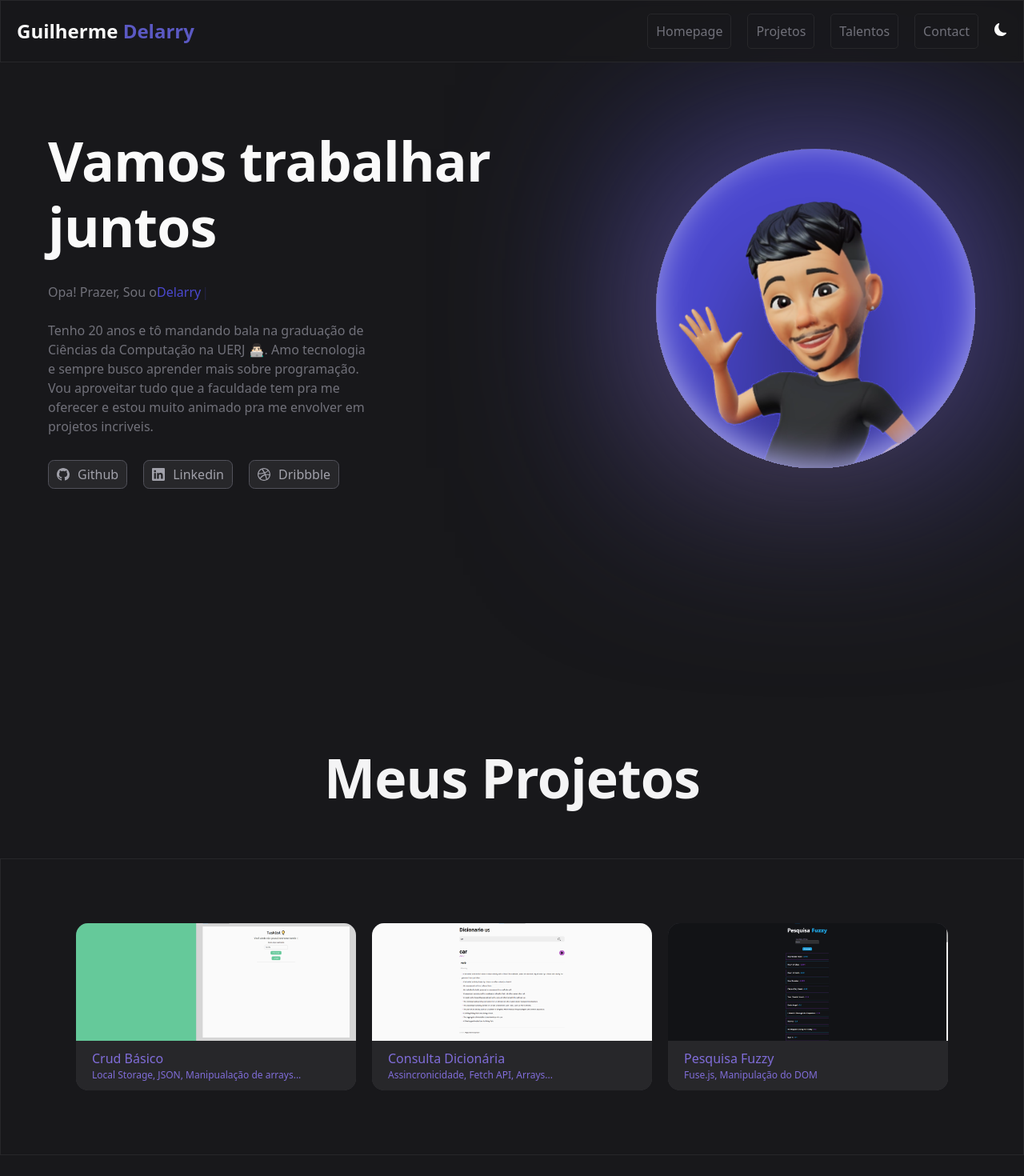
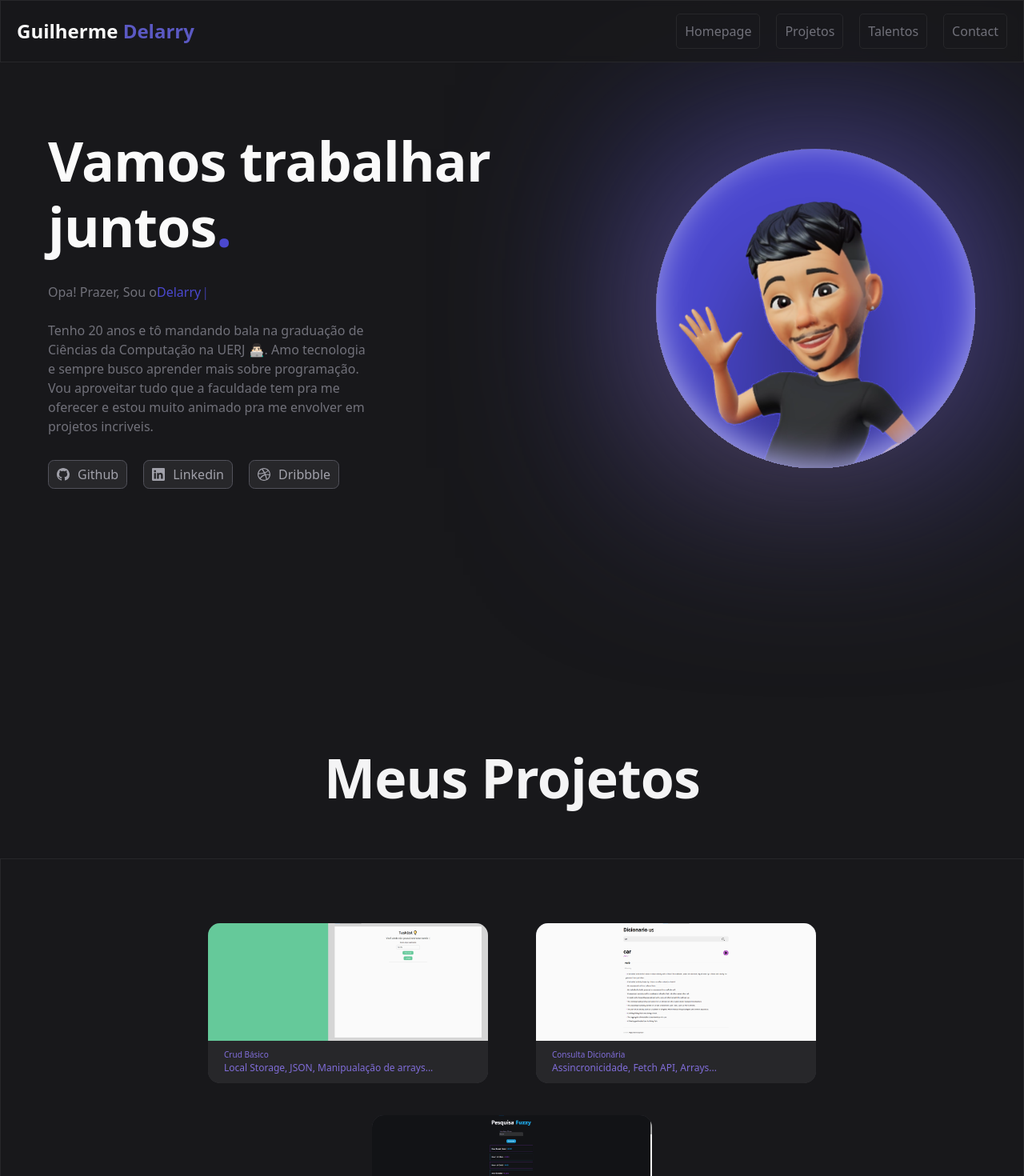
Before and after one commit to Delarry021/portifolio-2023, a Next.js app: page / in a window 1280 px wide. Shown: the top 1470 px of the page at 80% size. Built offline with nearby package versions, Linux system fonts and the light colour scheme.

Commit message:
Update Files

```diff
--- a/src/components/Botao.jsx
+++ b/src/components/Botao.jsx
@@ -3,7 +3,8 @@ import Link from "next/link";
 export default function Botao(props) {
   return (
     <Link href="mailto:delarryguilherme@gmail.com?subject=Portifólio">
-      <button className="hover:scale-110 transition ease-in-out  duration-500 bg-royalblue-700 font-semibold py-4 px-8 rounded-2xl">
+      <button className="hover:scale-110 transition ease-in-out  duration-500 bg-royalblue-700 font-semibold py-4 px-8 rounded-2xl flex items-center gap-4">
+        {props.icone}
         {props.texto}
       </button>
     </Link>
--- /dev/null
+++ b/src/components/Upper.jsx
@@ -0,0 +1,12 @@
+import Link from "next/link";
+import { BsFillArrowUpCircleFill } from "react-icons/bs"
+
+export default function Upper() {
+  return (
+    <div className="xl:flex hidden fixed bottom-16 right-16 text-[40px]">
+      <Link href={"#homepage"}>
+        <BsFillArrowUpCircleFill />
+      </Link>
+    </div>
+  );
+};
--- a/src/components/sessions/Contact.jsx
+++ b/src/components/sessions/Contact.jsx
@@ -1,13 +1,17 @@
 import Image from "next/image";
 import Botao from "../Botao";
 import Linhas from "../../../resources/linhas.svg"
+import { AiFillMail } from "react-icons/ai";
 
 export default function Contact(params) {
   return (
-    <section className="py-64 mb-96 text-center place-items-center flex justify-center flex-col gap-16" id="contact">
+    <section
+      className="py-64 mb-96 text-center place-items-center flex justify-center flex-col gap-16"
+      id="contact"
+    >
       <h1>Me fale sobre nosso próximo projeto</h1>
-      <Image className="-translate-y-20 translate-x-60" src={Linhas}/>
-      <Botao texto="Entre em contato"/>
+      <Image className="xl:hidden -translate-y-20 translate-x-60" src={Linhas} />
+      <Botao icone={<AiFillMail />} texto="Entre em contato"/>
     </section>
   );
 };
--- a/src/components/sessions/Header.jsx
+++ b/src/components/sessions/Header.jsx
@@ -12,16 +12,12 @@ export default function Header() {
     fixed w-full
     ">
       <Logo/>
-      <ul className="flex gap-8">
+      <ul className="xl:hidden flex gap-8">
         <Links link="#homepage" texto="Homepage"/>
         <Links link="#projects" texto="Projetos" />
         <Links link="#talentos" texto="Talentos"/>
         <Links link="#contact" texto="Contact"></Links>
-        <li>
-          <button>
-            <BsFillMoonFill />
-          </button>
-        </li>
+
       </ul>
     </header>
   );
--- a/src/components/sessions/Homepage.jsx
+++ b/src/components/sessions/Homepage.jsx
@@ -9,11 +9,11 @@ export default function Homepage(params) {
       className="py-64 justify-center items-center flex gap-32"
       id="homepage"
     >
-      <div className="text-left flex flex-col gap-12" id="conteudo">
-        <h1>Vamos trabalhar juntos</h1>
+      <div className="xl:text-center xl:items-center text-left flex flex-col gap-12" id="conteudo">
+        <h1>Vamos trabalhar juntos<span className="text-royalblue-700">.</span></h1>
         <p className="text-zinc-500">
           Opa! Prazer, Sou o
-          <div className="text-royalblue-700 relative -top-[24px] left-[136px]">
+          <span className="text-royalblue-700 relative -top-[24px] xl:left-[84px] xl:-top-[18px] left-[136px]">
             <Typewriter
               options={{
                 strings: ["Guilherme", "Delarry"],
@@ -21,7 +21,7 @@ export default function Homepage(params) {
                 loop: true,
               }}
             />
-          </div>
+          </span>
           Tenho 20 anos e tô mandando bala na graduação de Ciências da
           Computação na UERJ 👨🏻‍💻. Amo tecnologia e sempre busco aprender mais
           sobre programação. Vou aproveitar tudo que a faculdade tem pra me
@@ -45,7 +45,7 @@ export default function Homepage(params) {
           />
         </div>
       </div>
-      <div id="avatar">
+      <div className="xl:hidden" id="avatar">
         <Avatar tamanho={400} />
       </div>
     </main>
--- a/src/components/sessions/Projects.jsx
+++ b/src/components/sessions/Projects.jsx
@@ -10,7 +10,7 @@ export default function Projects() {
       id="projects"
     >
       <h1 className="self-center">Meus Projetos</h1>
-      <div className="border border-solid border-zinc-200 p-32 flex justify-center">
+      <div className="flex-wrap border border-solid border-zinc-200 p-32 gap-16 flex justify-center">
         <div>
           <Card
             imagem={Crud}
--- a/src/components/sessions/Talents.jsx
+++ b/src/components/sessions/Talents.jsx
@@ -19,7 +19,7 @@ export default function Talents(params) {
       <p className="text-zinc-600">
         Aqui estão algumas linguagens e programas que tenho experiência de uso, na qual faço a maioria dos meus projetos utilizando, pelo menos, um deles.
       </p>
-      <ul className="border border-solid border-zinc-300 p-16 flex justify-center items-center gap-16">
+      <ul className="xl:w-[400px] flex-wrap border border-solid border-zinc-300 p-16 flex justify-center items-center gap-16">
         <TalentsCards icone={AiFillHtml5} texto="HTML5"/>
         <TalentsCards icone={IoLogoCss3} texto="CSS3"/>
         <TalentsCards icone={BiLogoJavascript} texto="Javascript" />
--- a/src/pages/index.jsx
+++ b/src/pages/index.jsx
@@ -6,17 +6,19 @@ import Contact from '@/components/sessions/Contact'
 import Footer from '@/components/sessions/Footer'
 
 import { Inter } from 'next/font/google'
+import Upper from '@/components/Upper'
 const inter = Inter({ subsets: ['latin'] })
 
 export default function Home() {
   return (
-    <div className='bg-zinc-100 text-zinc-950' id="app">
-      <Header/>
-      <Homepage/>
-      <Projects/>
-      <Talents/>
-      <Contact/>
-      <Footer/>
+    <div className="min-w-fit bg-zinc-100 text-zinc-950" id="app">
+      <Header />
+      <Homepage />
+      <Projects />
+      <Talents />
+      <Contact />
+      <Footer />
+      <Upper/>
     </div>
-  )
+  );
 }
--- a/src/styles/globals.css
+++ b/src/styles/globals.css
@@ -9,11 +9,11 @@
 html {
   scroll-behavior: smooth;
   scroll-padding: 8px;
+   list-style-type: none;
 }
 
-body {
+p,li {
   font-size: 1.6rem;
-  list-style-type: none;
 }
 
 #logo {
@@ -45,3 +45,13 @@ i {
 #app {
   min-height: 100vh;
 }
+
+@media (max-width:1279px) {
+
+  h1 {
+    font-size: 4.4rem;
+  }
+  p,li {
+    font-size: 1.2rem;
+  }
+}
--- a/tailwind.config.js
+++ b/tailwind.config.js
@@ -6,6 +6,22 @@ module.exports = {
     "./src/app/**/*.{js,ts,jsx,tsx,mdx}",
   ],
   theme: {
+    screens: {
+      '2xl': {'max': '1535px'},
+      // => @media (max-width: 1535px) { ... }
+
+      'xl': {'max': '1279px'},
+      // => @media (max-width: 1279px) { ... }
+
+      'lg': {'max': '1023px'},
+      // => @media (max-width: 1023px) { ... }
+
+      'md': {'max': '767px'},
+      // => @media (max-width: 767px) { ... }
+
+      'sm': {'max': '639px'},
+      // => @media (max-width: 639px) { ... }
+    },
     colors: {
       "royalblue-50": "#070715",
       "royalblue-100": "#0E0E29",
```
